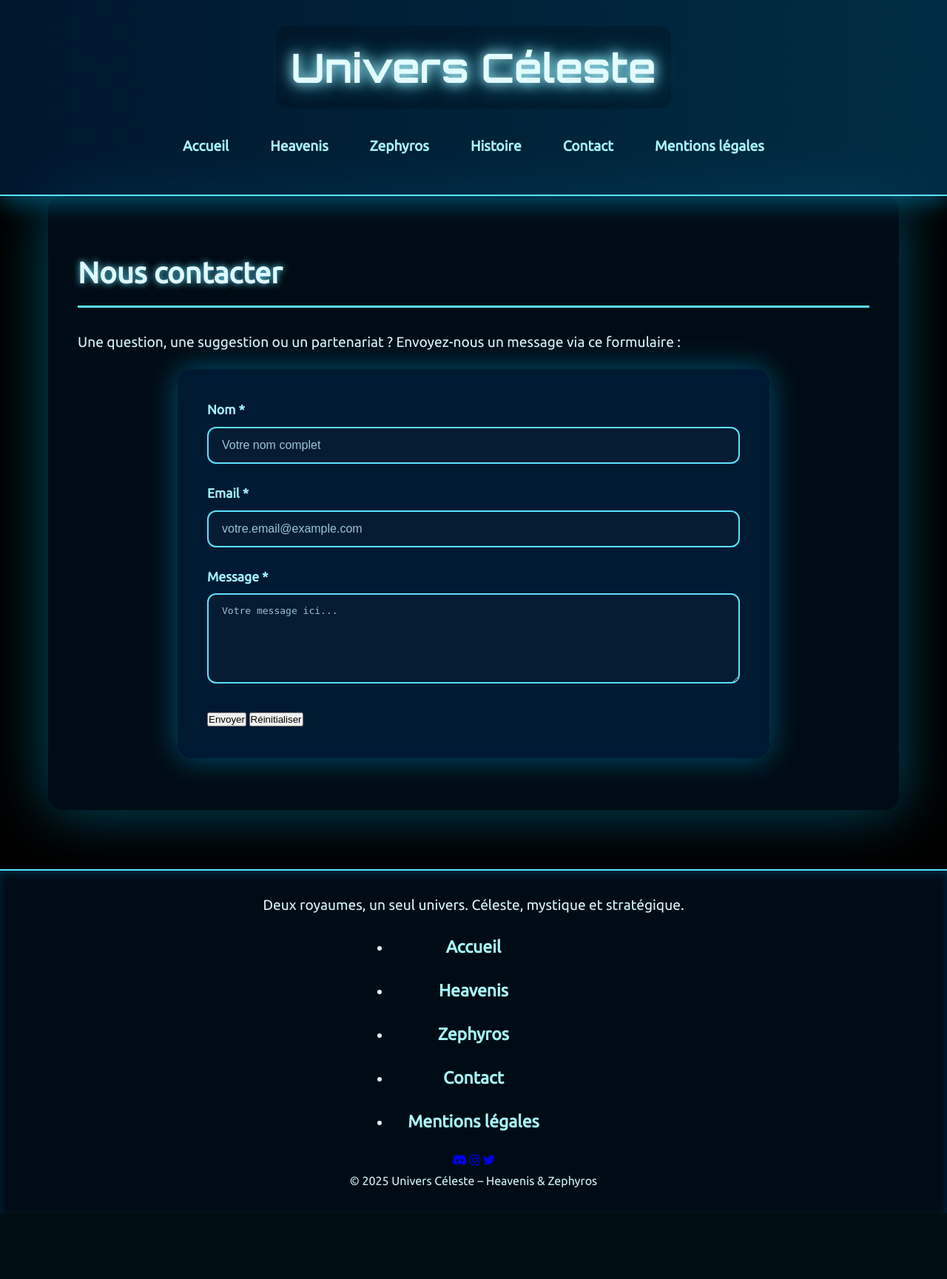
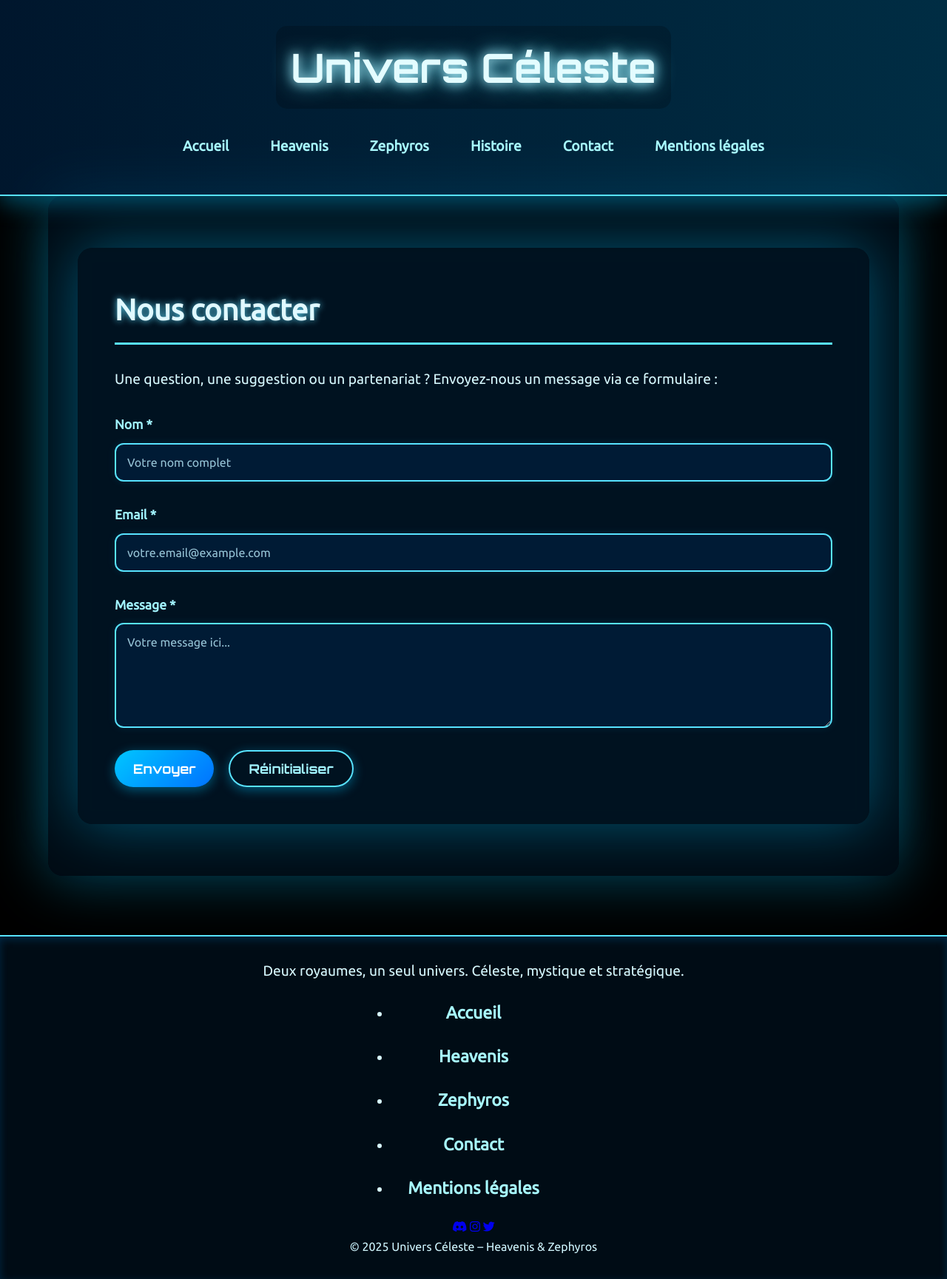
Before and after one commit to cedmystyx/heavenis, a PHP site: page /contact.html in a window 1280 px wide. Shown: the whole page at 74% size. Before the commit the page ends 1640 px from the top, so only its background shows below. Run offline with PHP 8.4, Linux system fonts and the light colour scheme; some libraries are stand-ins or nearby versions.

Commit message:
Update style.css

```diff
--- a/style.css
+++ b/style.css
@@ -193,71 +193,120 @@
 }
 
 /* ----- FORMULAIRE DE CONTACT ----- */
-.contact-form {
-    background: var(--form-bg);
-    padding: 40px;
+.contact-section {
+    background: rgba(0, 20, 35, 0.7);
+    padding: 50px;
     border-radius: 20px;
-    box-shadow: 0 0 40px var(--shadow-main);
+    box-shadow: 0 0 80px var(--shadow-main);
     backdrop-filter: blur(10px);
-    max-width: 800px;
-    margin: 0 auto;
+    animation: fadeIn 1s ease-in-out;
 }
 
-.contact-form .form-group {
-    margin-bottom: 25px;
+.contact-form {
+    display: flex;
+    flex-direction: column;
+    gap: 30px;
+    margin-top: 30px;
 }
 
-.contact-form label {
-    display: block;
-    margin-bottom: 8px;
+.form-group {
+    display: flex;
+    flex-direction: column;
+}
+
+.form-group label {
     font-weight: bold;
+    margin-bottom: 10px;
     color: var(--text-secondary);
     font-size: 1.1em;
 }
 
-.contact-form input,
-.contact-form textarea {
-    width: 100%;
-    padding: 14px 18px;
-    background-color: rgba(10, 30, 50, 0.6);
+.form-group input,
+.form-group textarea {
+    background: var(--form-bg);
     border: 2px solid var(--border-accent);
     border-radius: 12px;
+    padding: 15px;
     font-size: 1em;
     color: var(--text-main);
-    outline: none;
-    transition: border-color 0.3s, box-shadow 0.3s;
+    font-family: var(--font-base);
+    box-shadow: 0 0 12px rgba(0, 195, 255, 0.1);
+    transition: border 0.3s, box-shadow 0.3s;
 }
 
-.contact-form input::placeholder,
-.contact-form textarea::placeholder {
+.form-group input::placeholder,
+.form-group textarea::placeholder {
     color: var(--text-placeholder);
 }
 
-.contact-form input:focus,
-.contact-form textarea:focus {
-    border-color: #00e4ff;
-    box-shadow: 0 0 12px var(--shadow-hover);
+.form-group input:focus,
+.form-group textarea:focus {
+    outline: none;
+    border-color: var(--header-glow-start);
+    box-shadow: 0 0 20px var(--shadow-hover);
 }
 
-.contact-btn {
-    display: inline-block;
-    padding: 14px 28px;
+.form-actions {
+    display: flex;
+    gap: 20px;
+    flex-wrap: wrap;
+    justify-content: flex-start;
+}
+
+.btn {
+    background: var(--btn-gradient);
+    color: white;
+    padding: 12px 25px;
     font-size: 1.1em;
     font-weight: bold;
-    color: #ffffff;
-    background: var(--btn-gradient);
     border: none;
     border-radius: 30px;
     cursor: pointer;
-    transition: background 0.4s ease, transform 0.2s ease;
-    box-shadow: 0 0 20px var(--shadow-main);
+    transition: background 0.3s ease, transform 0.2s;
     font-family: var(--font-title);
-    text-transform: uppercase;
-    letter-spacing: 1px;
+    box-shadow: 0 4px 15px var(--shadow-main);
 }
 
-.contact-btn:hover {
+.btn:hover {
     background: var(--btn-gradient-hover);
-    transform: scale(1.05);
-    box-shadow: 0 0 30px var(--shadow-hover);
+    transform: translateY(-2px);
+    box-shadow: 0 6px 20px var(--shadow-hover);
 }
+
+.btn-secondary {
+    background: transparent;
+    color: var(--text-secondary);
+    border: 2px solid var(--border-accent);
+}
+
+.btn-secondary:hover {
+    background: rgba(0, 195, 255, 0.1);
+}
+
+.form-feedback {
+    margin-top: 20px;
+    color: var(--text-secondary);
+    font-size: 1em;
+    background: rgba(0, 50, 80, 0.6);
+    padding: 15px 20px;
+    border-radius: 12px;
+    border-left: 5px solid var(--border-accent);
+    display: none;
+}
+
+/* Responsive formulaire */
+@media (max-width: 600px) {
+    .contact-section {
+        padding: 30px 20px;
+    }
+
+    .form-actions {
+        flex-direction: column;
+        gap: 15px;
+    }
+
+    .btn {
+        width: 100%;
+        text-align: center;
+    }
+}
```
